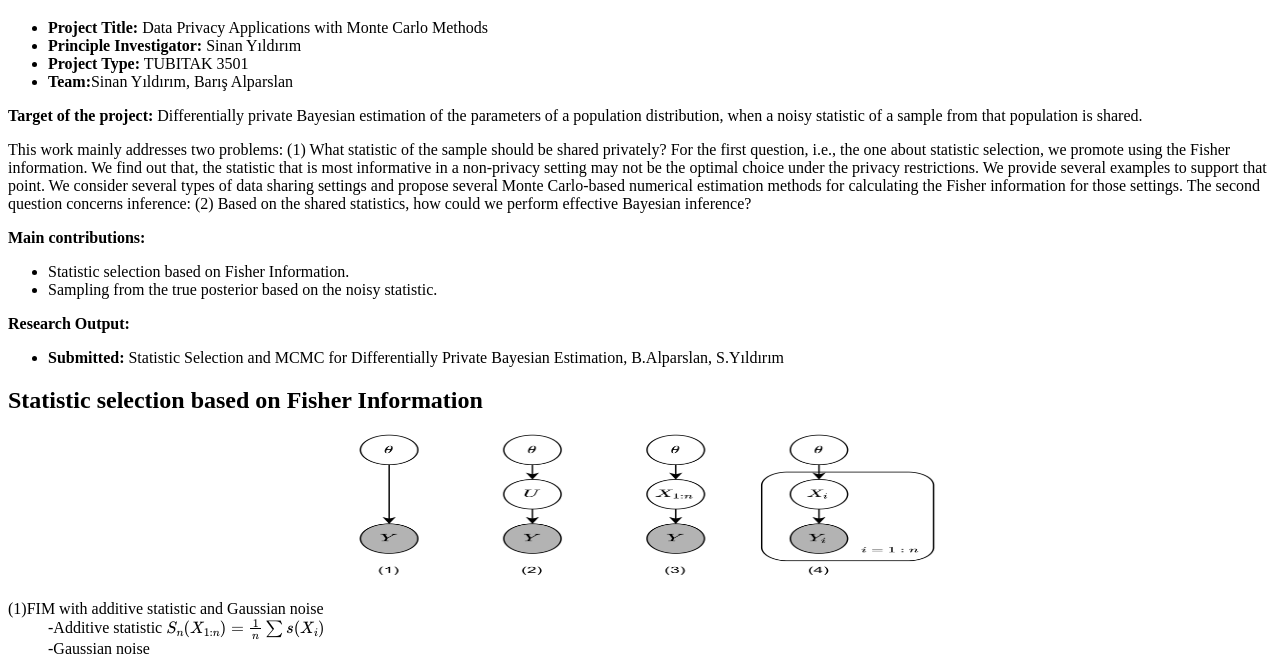
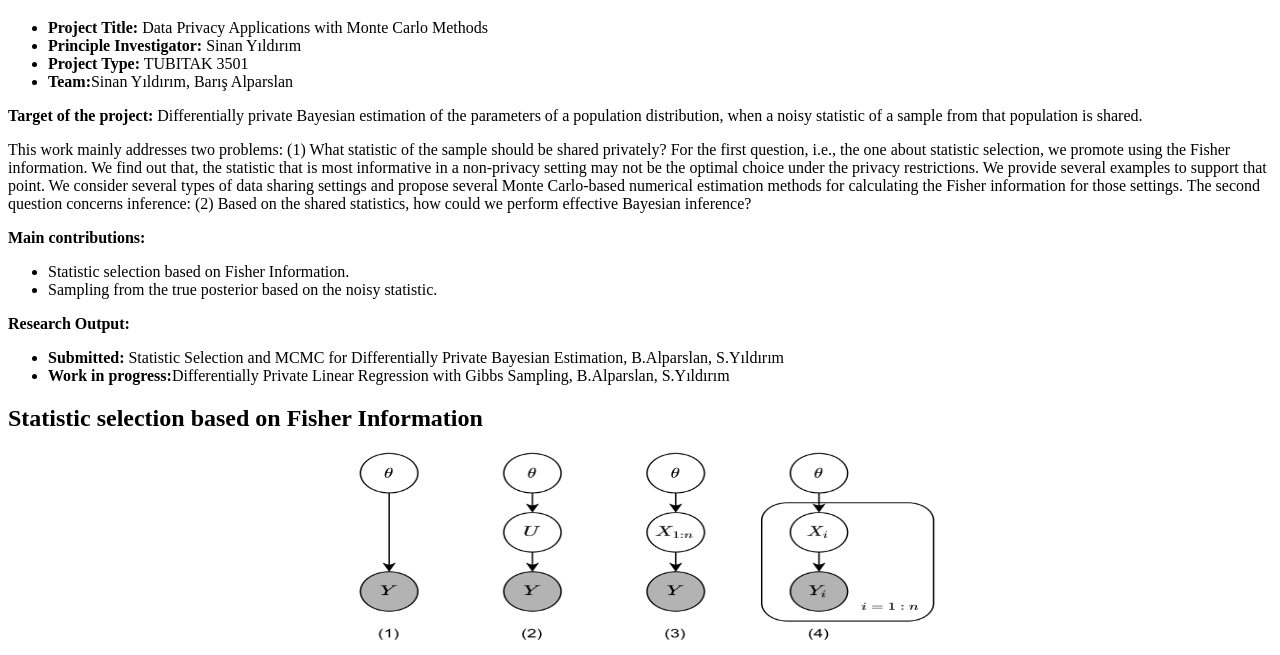
Before and after one commit to stat-selection-MCMC/stat_MCMC, a plain HTML site: page index.html in a window 1280 px wide. Shown: the part 169-824 px from the top of the page. Drawn offline with nearby package versions, Linux system fonts and the light colour scheme.

Commit message:
headchngs5

```diff
--- a/index.html
+++ b/index.html
@@ -45,10 +45,11 @@
     <p><b>Research Output:</b></p>
     <ul>
         <li><b>Submitted:</b> Statistic Selection and MCMC for Differentially Private Bayesian Estimation, B.Alparslan, S.Yıldırım</li>
+        <li><b>Work in progress:</b>Differentially Private Linear Regression with Gibbs Sampling, B.Alparslan, S.Yıldırım</li>
     </ul>
     <h2>Statistic selection based on Fisher Information</h2>
     <figure>
-        <img src="privacy_settings.png" width="100" height="150" class="center">
+        <img src="privacy_settings.png" width="100" height="200" class="center">
     </figure>
     <dl>
         <dt>(1)FIM with additive statistic and Gaussian noise</dt>
```
